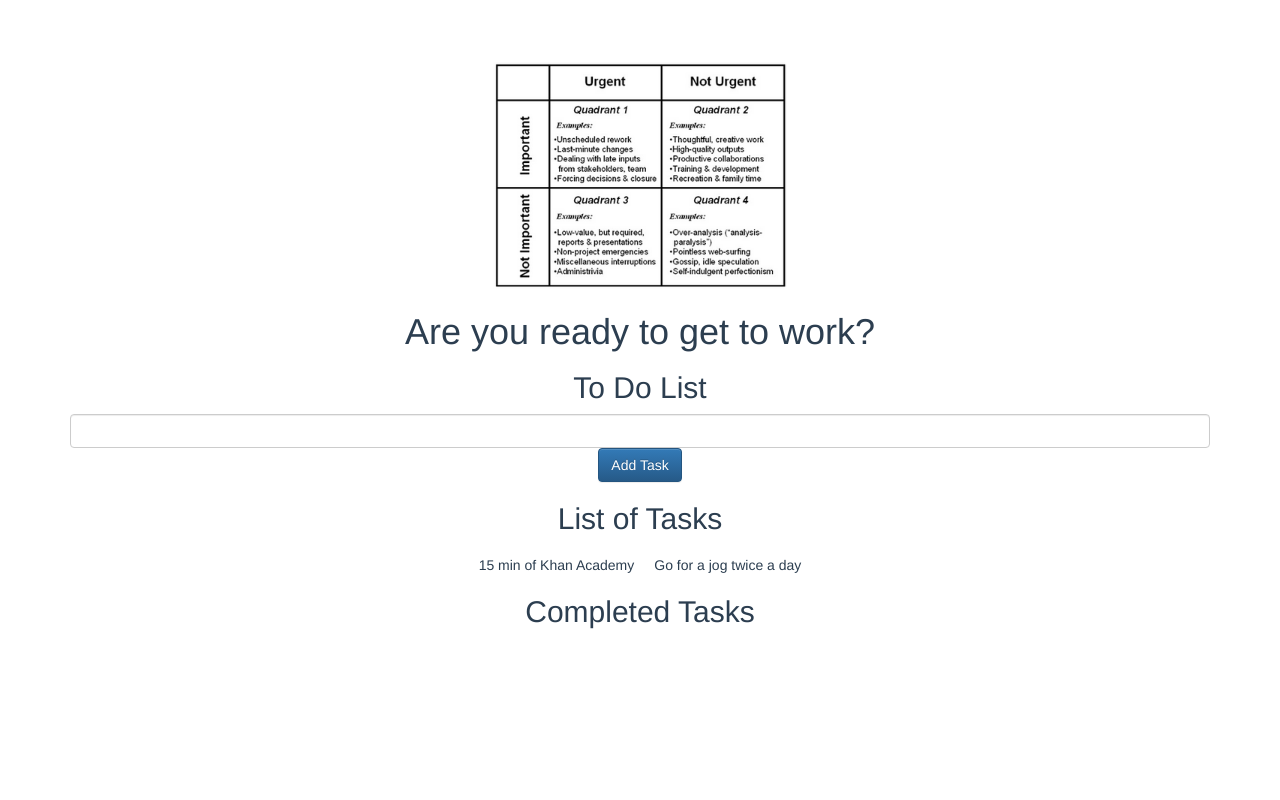
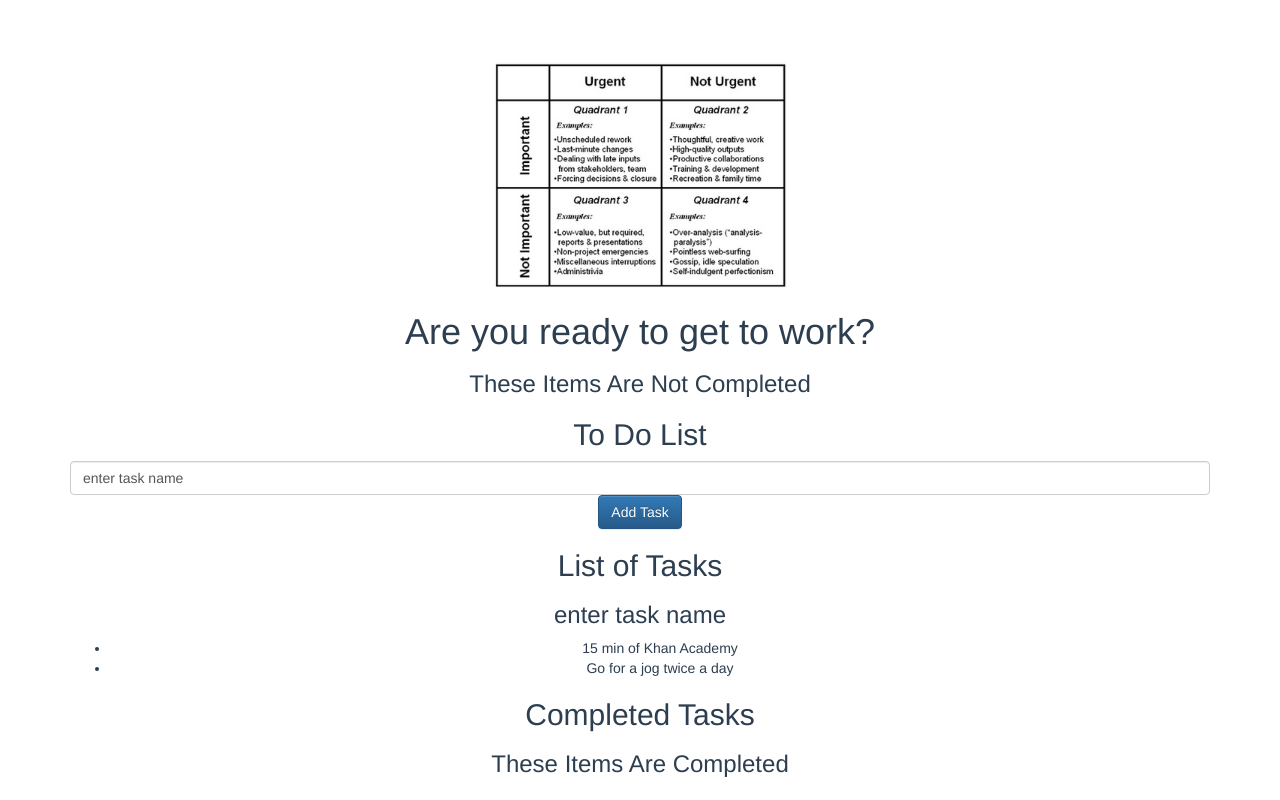
Before and after one commit to dapperAuteur/vue-todo, a Vue app: page /#/ in a window 1280 px wide. Built offline with nearby package versions, Linux system fonts and the light colour scheme.

Commit message:
move todo list items to their own component

```diff
--- a/src/components/Home.vue
+++ b/src/components/Home.vue
@@ -1,81 +1,24 @@
 <template>
   <div class="home">
     <h1>{{ msg }}</h1>
-    <h2>To Do List</h2>
-    <div>
-      <input
-        v-model="task.name"
-        class="form-control"
-      />
-      <button
-        class="btn btn-primary"
-        @click="">
-        Add Task
-      </button>
-    </div>
-    <div>
-      <h2>List of Tasks</h2>
-      <h3>{{ task.name }}</h3>
-      <ul>
-        <li
-          v-for="task in tasks"
-          :key="task.id">
-          {{ task.name }}
-        </li>
-      </ul>
-    </div>
-
-    <h2>Completed Tasks</h2>
+    <app-to-do-list></app-to-do-list>
 
   </div>
 </template>
 
 <script>
-export default {
-  name: 'home',
-  data () {
-    return {
-      msg: 'Are you ready to get to work?',
-      task: {
-        id: null,
-        name: '',
-        priorityQuadrant: null,
-        dateAdded: null,
-        dateDue: null,
-        completed: false,
-        recurring: false,
-        notes: ''
-      },
-      tasks: [
-        {
-          id: 1,
-          name: '15 min of Khan Academy',
-          priorityQuadrant: 4,
-          dateAdded: null,
-          dateDue: null,
-          completed: false,
-          recurring: true,
-          notes: 'got 100%'
-        },
-        {
-          id: 2,
-          name: 'Go for a jog twice a day',
-          priorityQuadrant: 1,
-          dateAdded: null,
-          dateDue: null,
-          completed: false,
-          recurring: true,
-          notes: 'felt great afterwards'
-        }
-      ],
-      methods: {
-        addTask() {
-          console.log(this.task.name);
-        }
+  import ToDoList from './ToDoList.vue';
+  export default {
+    name: 'home',
+    data () {
+      return {
+        msg: 'Are you ready to get to work?',
       }
+    },
+    components: {
+      appToDoList: ToDoList
     }
   }
-}
 </script>
 
 <!-- Add "scoped" attribute to limit CSS to this component only -->
--- /dev/null
+++ b/src/components/ToDoList.vue
@@ -0,0 +1,84 @@
+<template>
+  <div class="todoList">
+    <div class="undone">
+      <h3>These Items Are Not Completed</h3>
+    </div>
+    <h2>To Do List</h2>
+    <div>
+      <input
+        v-model="task.name"
+        class="form-control"
+      />
+      <button
+        class="btn btn-primary"
+        @click="">
+        Add Task
+      </button>
+    </div>
+    <div>
+      <h2>List of Tasks</h2>
+      <h3>{{ task.name }}</h3>
+      <div>
+        <ul>
+          <li
+            v-for="task in tasks"
+            :key="task.id">
+            {{ task.name }}
+          </li>
+        </ul>
+      </div>
+
+    </div>
+
+    <h2>Completed Tasks</h2>
+    <div class="done">
+      <h3>These Items Are Completed</h3>
+    </div>
+  </div>
+</template>
+
+<script>
+  export default {
+    data () {
+      return {
+        task: {
+          id: null,
+          name: 'enter task name',
+          priorityQuadrant: null,
+          dateAdded: null,
+          dateDue: null,
+          completed: false,
+          recurring: false,
+          notes: ''
+        },
+        tasks: [
+          {
+            id: 1,
+            name: '15 min of Khan Academy',
+            priorityQuadrant: 4,
+            dateAdded: null,
+            dateDue: null,
+            completed: false,
+            recurring: true,
+            notes: 'got 100%'
+          },
+          {
+            id: 2,
+            name: 'Go for a jog twice a day',
+            priorityQuadrant: 1,
+            dateAdded: null,
+            dateDue: null,
+            completed: false,
+            recurring: true,
+            notes: 'felt great afterwards'
+          }
+        ],
+        methods: {
+          my(){
+            console.log(this.task.name);
+          }
+        }
+      }
+    }
+  }
+</script>
```
